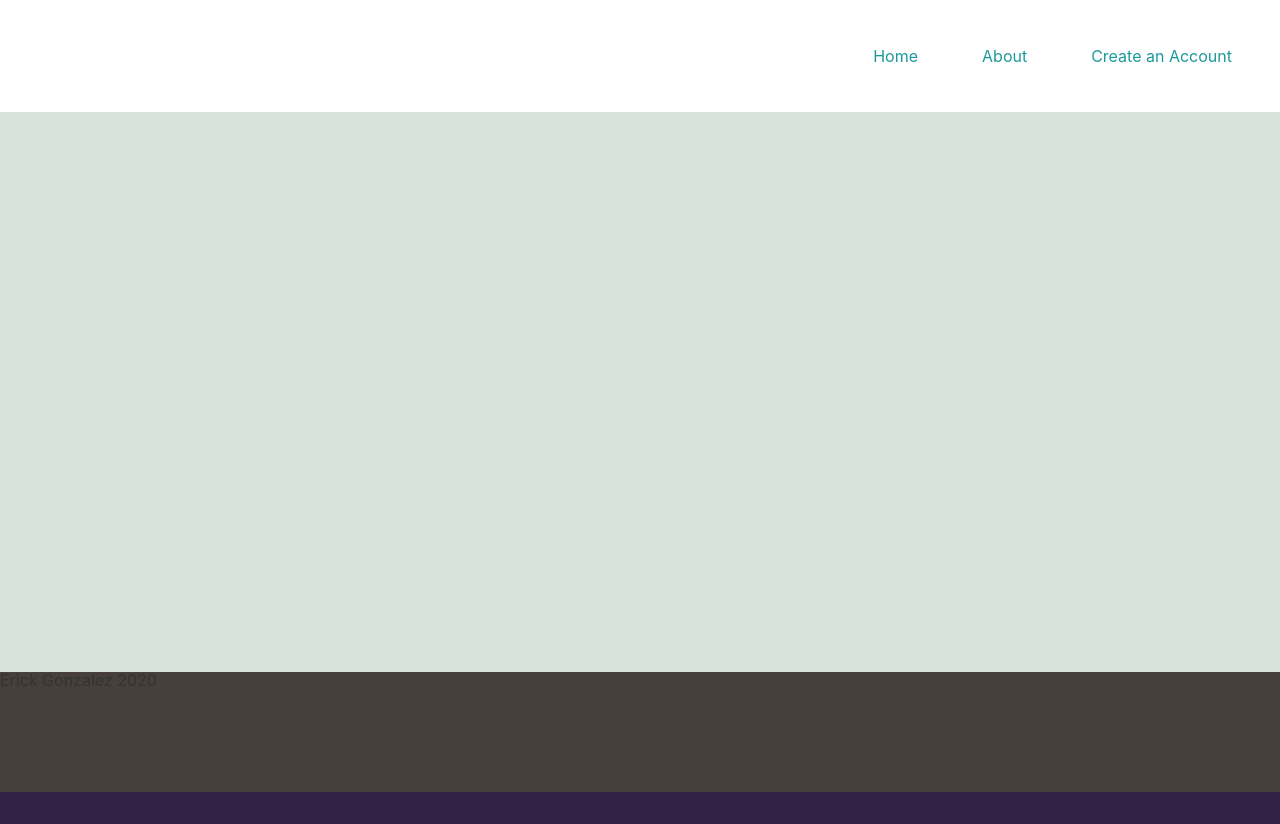
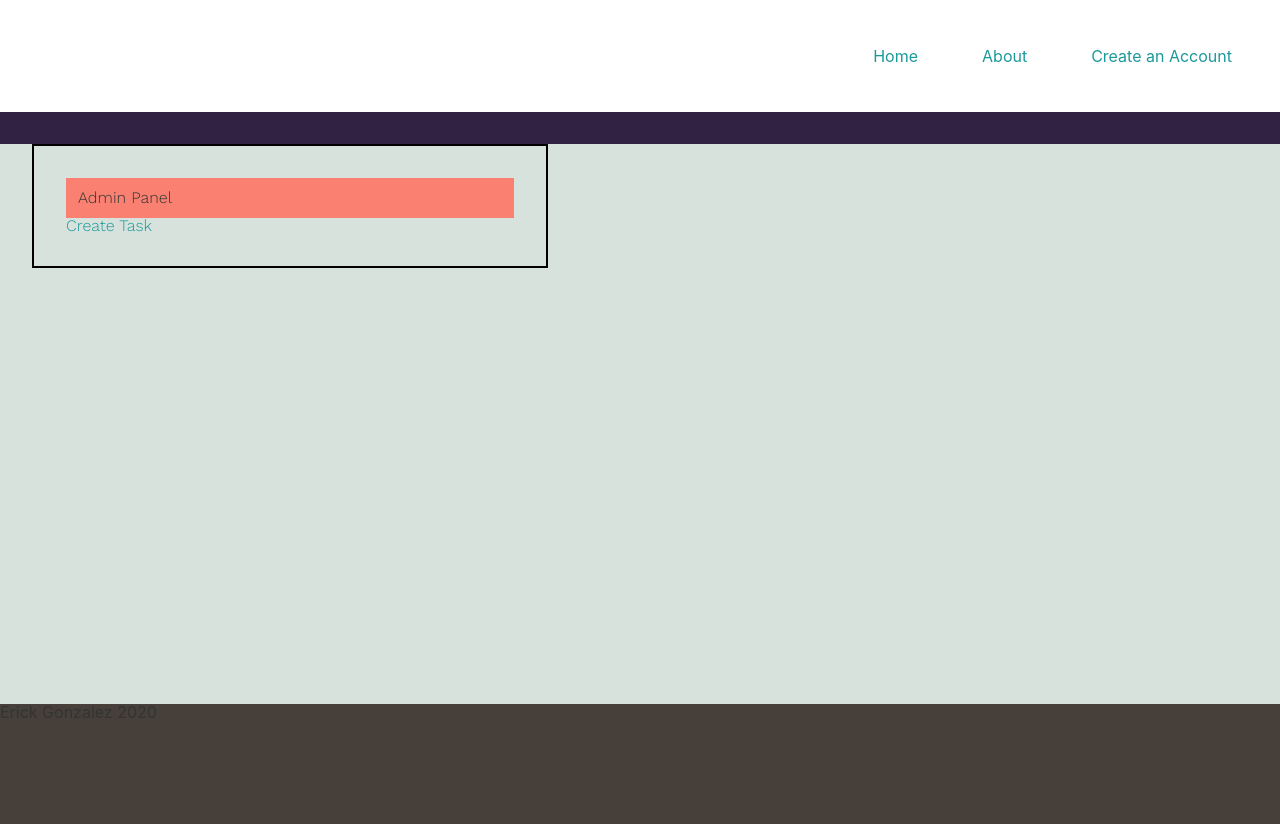
Before and after one commit to eg180/school-in-the-cloud, a React (Create React App) app: page /dashboard in a window 1280 px wide. Before the commit the page ends 800 px from the top, so only its background shows below. Built offline with nearby package versions, Linux system fonts and the light colour scheme.

Commit message:
stylistic changes to Dashboard - updated font

```diff
--- a/src/App.css
+++ b/src/App.css
@@ -1,4 +1,6 @@
+@import url('https://fonts.googleapis.com/css2?family=Libre+Baskerville&family=Quicksand&family=Work+Sans:wght@300&display=swap');
+
 .App {
   /* text-align: center; */
-
+  font-family: 'Work Sans', sans-serif;
 }
--- a/src/App.js
+++ b/src/App.js
@@ -5,6 +5,7 @@ import Dashboard from './components/Dashboard';
 import About from './components/About';
 import SignUp from './components/SignUp';
 import Footer from './components/Footer';
+import AdminTaskManager from './components/AdminTaskMaker';
 import './App.css';
 import styled from 'styled-components';
 
@@ -24,6 +25,7 @@ function App() {
         <Route path="/signup" component={SignUp} />
         <Route path="/about" component={About} />
         <Route path="/dashboard" component={Dashboard} />
+        <Route path="/tasks" component={AdminTaskManager} />
       </Switch>
       <Footer />
     </div>
--- /dev/null
+++ b/src/components/AdminTaskMaker.js
@@ -0,0 +1,24 @@
+import React from 'react'
+import { connect } from 'react-redux'
+import '../index.css';
+import '../App.css';
+
+export const AdminTaskMaker = () => {
+    return (
+        <div>
+            <p>Create tasks for your volunteers</p>
+            <form>
+                <input
+                name="task"
+                />
+            </form>
+        </div>
+    )
+}
+
+const mapStateToProps = (state) => ({
+
+})
+
+
+export default connect(mapStateToProps, {})(AdminTaskMaker)
--- a/src/components/Dashboard.js
+++ b/src/components/Dashboard.js
@@ -1,8 +1,11 @@
 import React, { useEffect } from 'react';
 import { connect } from 'react-redux';
-import styled from 'styled-components'
+import { Link } from 'react-router-dom';
+import styled from 'styled-components';
+
 
 const StyledDiv = styled.div`
+    font-family: 'Work Sans', sans-serif;
     background-color: #d8e2dc;
     min-height: 70vh;
     #title {
@@ -12,6 +15,19 @@ const StyledDiv = styled.div`
         font-size: 1.75rem;
         color: #e76f51
     }
+`;
+
+const AdminPanelDiv = styled.div`
+    border: solid black 2px;
+    padding: 2rem;
+    margin: 2rem 0rem 0rem 2rem;
+    max-width: 35%;
+    .div-title {
+
+        background-color: salmon;
+        padding: .75rem;
+    }
+
 `;
 
 
@@ -29,6 +45,10 @@ const Dashboard = (props) => {
                 {props.username ? <p><span id="title"> Hello, {props.username}</span> You are signed in as <span id="user-role">{props.role}</span></p> : null}
             </div>
 
+            <AdminPanelDiv>
+                <div className="div-title">Admin Panel</div>
+                <Link to="/create-task">Create Task</Link>
+            </AdminPanelDiv>
         </StyledDiv>
     )
 }
--- a/src/index.css
+++ b/src/index.css
@@ -1,3 +1,5 @@
+@import url('https://fonts.googleapis.com/css2?family=Libre+Baskerville&family=Quicksand&family=Work+Sans:wght@300&display=swap');
+
 /* http://meyerweb.com/eric/tools/css/reset/
    v2.0 | 20110126
    License: none (public domain)
@@ -30,6 +32,9 @@ footer, header, hgroup, menu, nav, section {
 }
 body {
   background-color: #312244;
+  /* font-family: 'Libre Baskerville', serif;
+  font-family: 'Quicksand', sans-serif; */
+  font-family: 'Work Sans', sans-serif;
 
   line-height: 1;
   color: #333533
```
